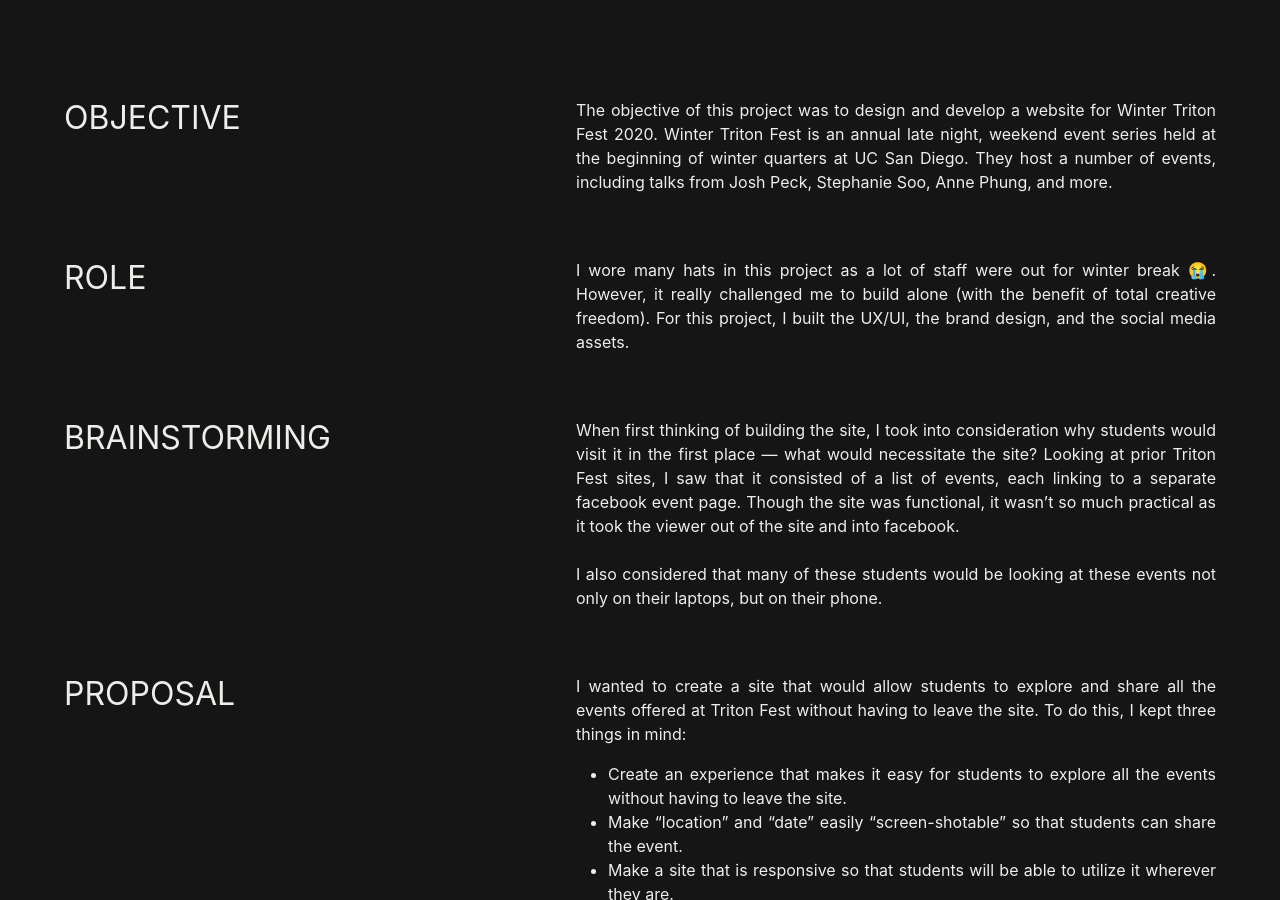
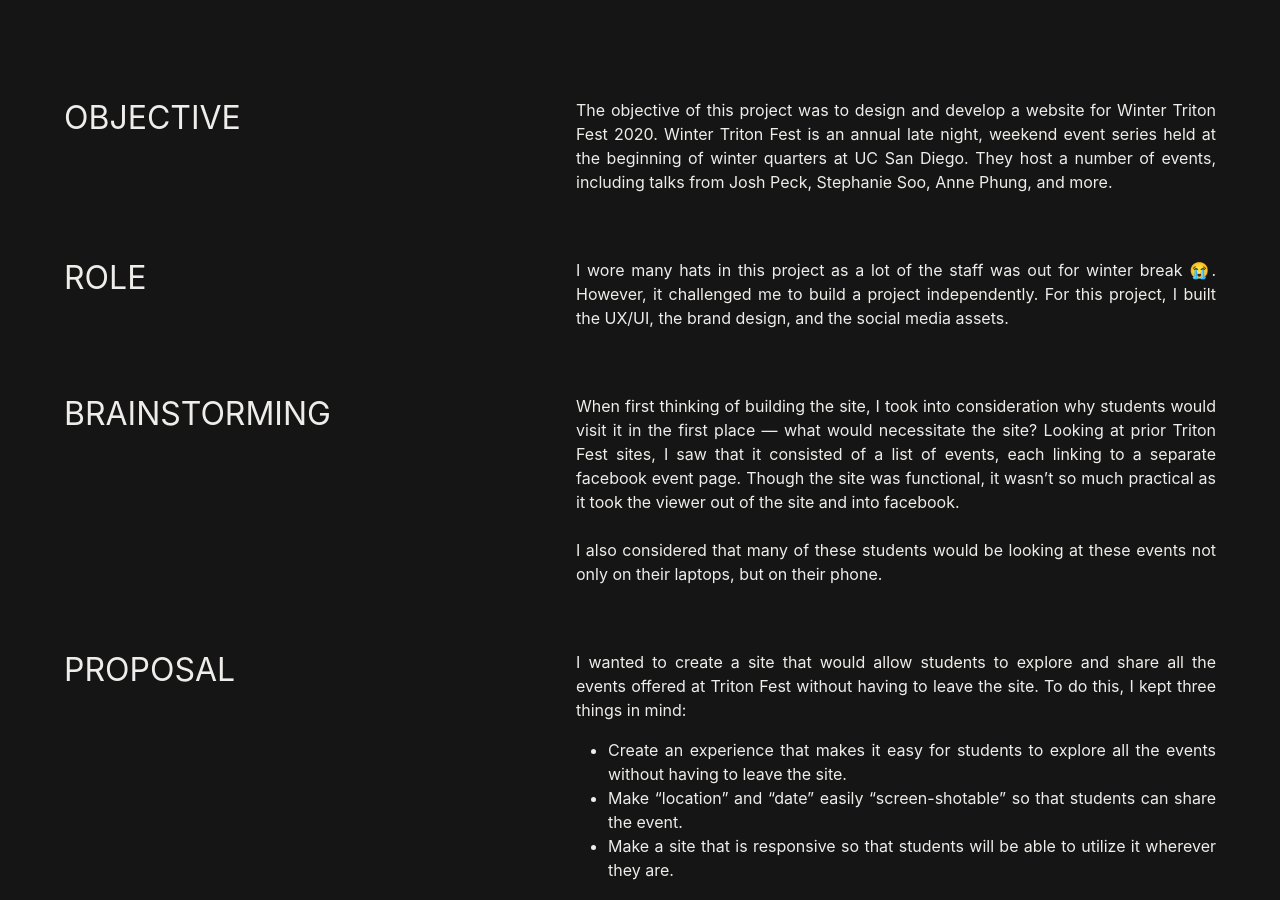
Before and after one commit to mochimilk/tangerine-sunshine, a Jekyll site: the page built from _posts/2020-05-07-winter-triton-fest-2020.md, in a window 1280 px wide and 900 px high, scrolled down 1413 px. Built offline with Jekyll 4.4.1, drawn with Linux system fonts in a browser that asks for light colours; nearby versions of some CDN libraries.

Commit message:
Update from Forestry.io Eunsoo Lee updated _posts/2020-05-07-winter-triton-fest-2020.md

```diff
--- a/_posts/2020-05-07-winter-triton-fest-2020.md
+++ b/_posts/2020-05-07-winter-triton-fest-2020.md
@@ -13,11 +13,11 @@
 
 ## Role
 
-I wore many hats in this project as a lot of staff were out for winter break 😭. However, it really challenged me to build alone (with the benefit of total creative freedom). For this project, I built the UX/UI, the brand design, and the social media assets.
+I wore many hats in this project as a lot of the staff was out for winter break 😭. However, it challenged me to build a project independently. For this project, I built the UX/UI, the brand design, and the social media assets.
 
 ## Brainstorming
 
-When first thinking of building the site, I took into consideration why students would visit it in the first place — what would necessitate the site? Looking at prior Triton Fest sites, I saw that it consisted of a list of events, each linking to a separate facebook event page. Though the site was functional, it wasn't so much practical as it took the viewer out of the site and into facebook. <br><br> I also considered that many of these students would be looking at these events not only on their laptops, but on their phone.
+When first thinking of building the site, I took into consideration why students would visit it in the first place — what would necessitate the site? Looking at prior Triton Fest sites, I saw that it consisted of a list of events, each linking to a separate facebook event page. Though the site was functional, it wasn't so much practical as it took the viewer out of the site and into facebook.<br><br>I also considered that many of these students would be looking at these events not only on their laptops, but on their phone.
 
 ## Proposal
 
```
